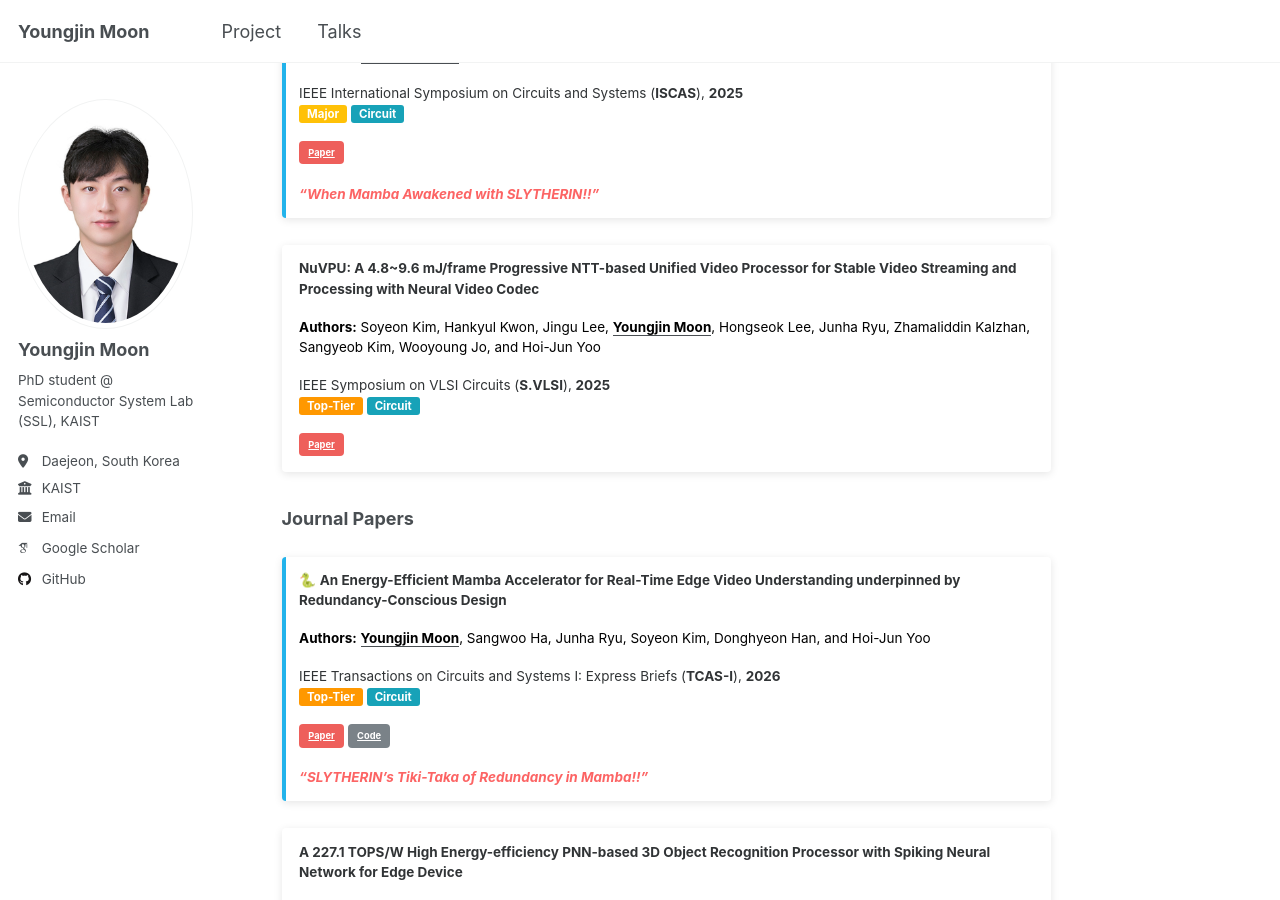
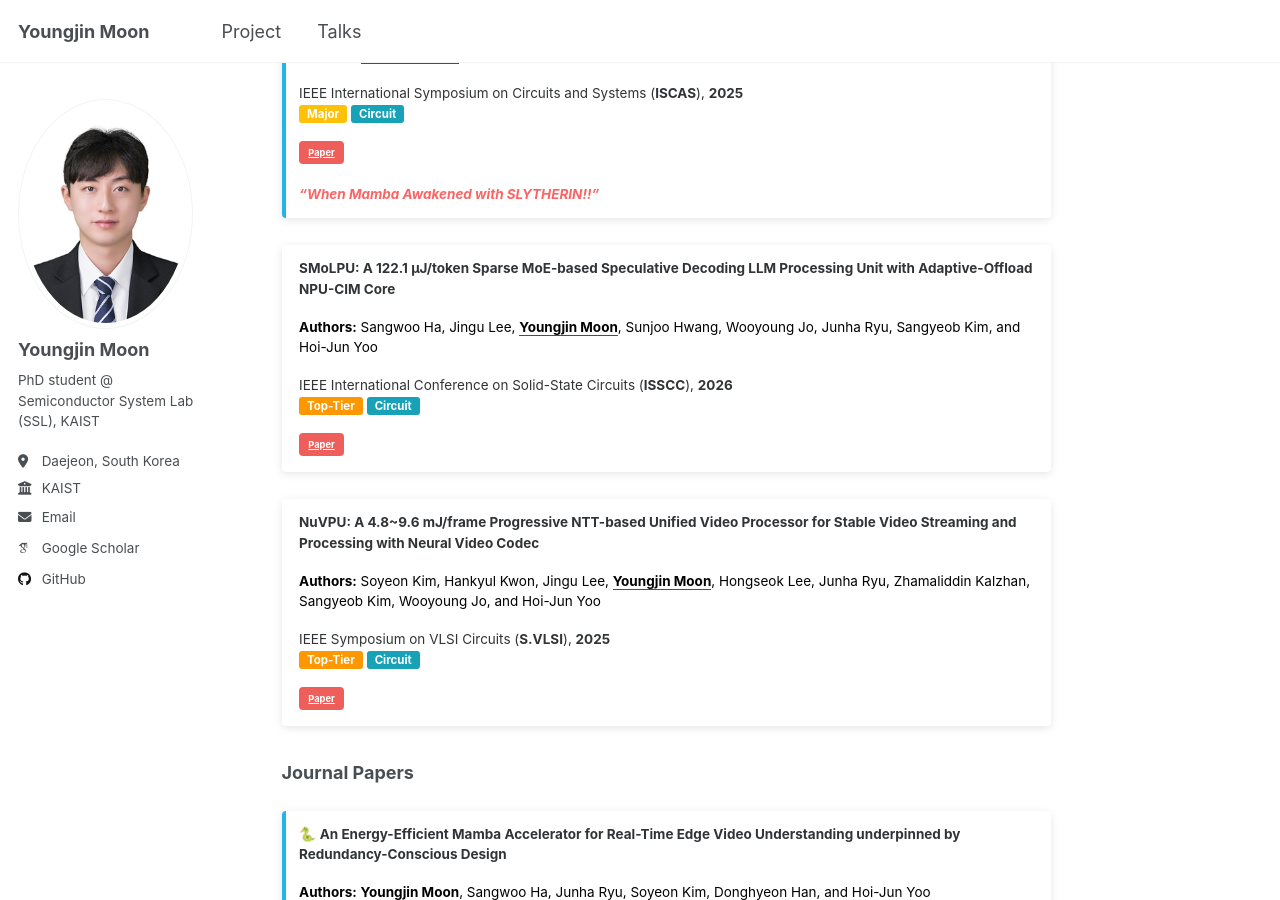
Before and after one commit to yjmoon99/yjmoon99.github.io, a Jekyll site: the page built from _pages/about.md, in a window 1280 px wide and 900 px high, scrolled down 1363 px. Built offline with Jekyll 4.4.1, drawn with Linux system fonts in a browser that asks for light colours; some web fonts are replaced; a script that is not in the unit is left out.

Commit message:
Update Publication

```diff
--- a/_pages/about.md
+++ b/_pages/about.md
@@ -50,6 +50,18 @@ IEEE International Symposium on Circuits and Systems (**ISCAS**), **2025**
 [Paper](https://ieeexplore.ieee.org/abstract/document/11042937){: .btn .btn--danger .btn--small}
 
 <em style="color: rgb(252, 100, 100); font-weight: bold; font-style: italic;">"When Mamba Awakened with SLYTHERIN!!"</em>
+</div>
+
+<div class="notice notice--info" markdown="1" style="border-left: 4px solid transparent; margin-bottom: 1.5em; background-color: white; box-shadow: 0 2px 8px rgba(0,0,0,0.1); border-radius: 4px; padding: 1em; font-size: 1.6em;">
+**SMoLPU: A 122.1 μJ/token Sparse MoE-based Speculative Decoding LLM Processing Unit with Adaptive-Offload NPU-CIM Core**
+
+<span style="color: #000; font-weight: bold;">Authors:</span> <span style="color: #000;">Sangwoo Ha, Jingu Lee, <strong><u>Youngjin Moon</u></strong>, Sunjoo Hwang, Wooyoung Jo, Junha Ryu, Sangyeob Kim, and Hoi-Jun Yoo</span>
+
+IEEE International Conference on Solid-State Circuits (**ISSCC**), **2026**
+<span style="background-color: #ff9800; color: white; padding: 2px 8px; border-radius: 3px; font-size: 0.85em; font-weight: bold;">Top-Tier</span> <span style="background-color: #17a2b8; color: white; padding: 2px 8px; border-radius: 3px; font-size: 0.85em; font-weight: bold;">Circuit</span>
+
+[Paper](https://ieeexplore.ieee.org/abstract/document/11075220){: .btn .btn--danger .btn--small}
+
 </div>
 
 <div class="notice notice--info" markdown="1" style="border-left: 4px solid transparent; margin-bottom: 1.5em; background-color: white; box-shadow: 0 2px 8px rgba(0,0,0,0.1); border-radius: 4px; padding: 1em; font-size: 1.6em;">
```
Also changed, not shown: _portfolio/portfolio-2.md (+2 -0 lines).
